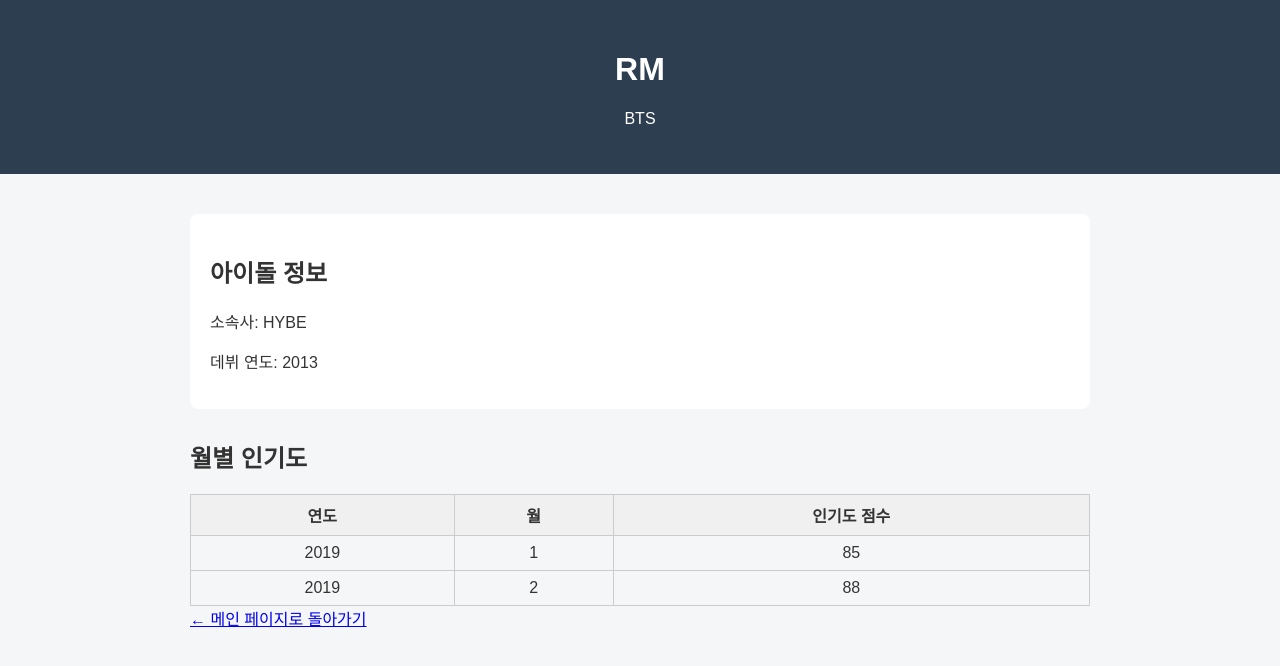
After one commit to ibfwbo1010-svg/database_project, a Flask app: page /idol/1 in a window 1280 px wide. The commit adds this page. Shown: the top 666 px of the page. Run offline with Flask 3, Linux system fonts and the light colour scheme; data comes from the database, SQL or seed files in the repository.

Commit message:
Add idol detail page with popularity history

```diff
--- a/app.py
+++ b/app.py
@@ -47,3 +47,30 @@
 
 if __name__ == "__main__":
     app.run(debug=True)
+
+@app.route("/idol/<int:id>")
+def idol_detail(id):
+    conn = sqlite3.connect("database.db")
+    conn.row_factory = sqlite3.Row
+    cur = conn.cursor()
+
+    # 아이돌 기본 정보
+    cur.execute("SELECT * FROM idol WHERE id = ?", (id,))
+    idol = cur.fetchone()
+
+    # 인기도 정보 (월별)
+    cur.execute("""
+        SELECT year, month, popularity_score
+        FROM idol_popularity
+        WHERE idol_id = ?
+        ORDER BY year, month
+    """, (id,))
+    popularity = cur.fetchall()
+
+    conn.close()
+
+    return render_template(
+        "idol_detail.html",
+        idol=idol,
+        popularity=popularity
+    )
--- /dev/null
+++ b/templates/idol_detail.html
@@ -0,0 +1,51 @@
+<!DOCTYPE html>
+<html lang="ko">
+<head>
+    <meta charset="UTF-8">
+    <title>{{ idol.name }} - 상세 정보</title>
+    <link rel="stylesheet" href="{{ url_for('static', filename='style.css') }}">
+</head>
+<body>
+
+<header>
+    <h1>{{ idol.name }}</h1>
+    <p>{{ idol.group_name }}</p>
+</header>
+
+<main>
+
+    <section class="intro">
+        <h2>아이돌 정보</h2>
+        <p>소속사: {{ idol.agency }}</p>
+        <p>데뷔 연도: {{ idol.debut_year }}</p>
+    </section>
+
+    <section class="stats">
+        <h2>월별 인기도</h2>
+
+        {% if popularity %}
+        <table>
+            <tr>
+                <th>연도</th>
+                <th>월</th>
+                <th>인기도 점수</th>
+            </tr>
+            {% for p in popularity %}
+            <tr>
+                <td>{{ p.year }}</td>
+                <td>{{ p.month }}</td>
+                <td>{{ p.popularity_score }}</td>
+            </tr>
+            {% endfor %}
+        </table>
+        {% else %}
+        <p>인기도 데이터가 없습니다.</p>
+        {% endif %}
+    </section>
+
+    <a href="/">← 메인 페이지로 돌아가기</a>
+
+</main>
+
+</body>
+</html>
```
Also changed, not shown: templates/index.html (+6 -1 lines).
